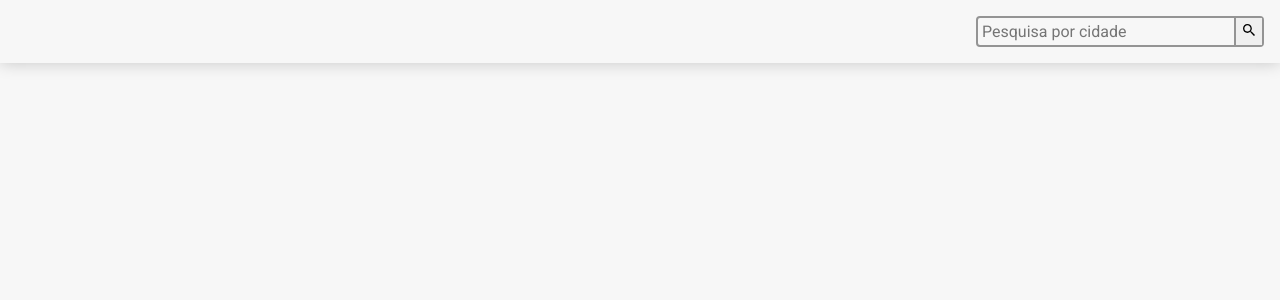
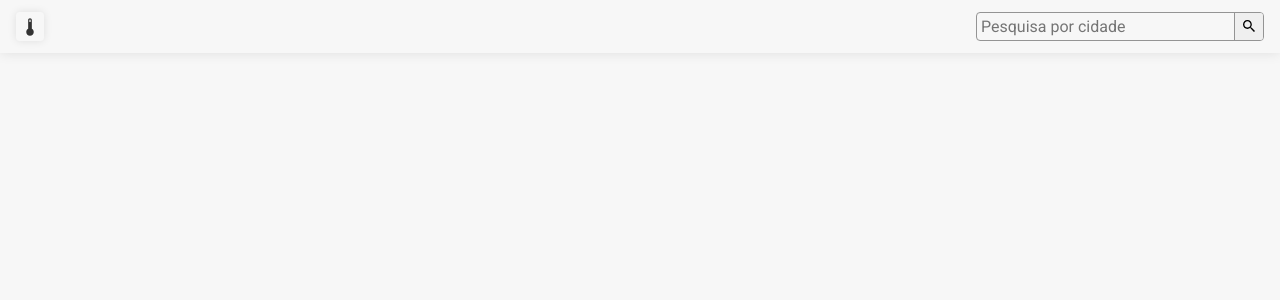
Before and after one commit to NatanTavares/OnCloudNine, a Next.js app: page / in a window 1280 px wide. Shown: the top 300 px of the page. Built offline with nearby package versions, Linux system fonts and the light colour scheme.

Commit message:
feat(styles): Adds the application logo

```diff
--- a/src/components/Header/index.tsx
+++ b/src/components/Header/index.tsx
@@ -1,4 +1,4 @@
-import React, { useEffect } from "react";
+import { useEffect } from "react";
 import { yupResolver } from "@hookform/resolvers/yup";
 import { useWeather } from "../../hooks/useWeather";
 import { useError } from "../../hooks/useError";
@@ -6,7 +6,7 @@ import { useForm } from "react-hook-form";
 import * as yup from "yup";
 
 import styles from "./styles.module.scss";
-import { IoMdSearch } from "react-icons/io";
+import { IoMdSearch, IoMdThermometer } from "react-icons/io";
 
 const schema = yup.object().shape({
   cityName: yup
@@ -36,10 +36,13 @@ export function Header() {
 
   return (
     <header className={styles.container}>
+      <div>
+        <IoMdThermometer size={20} />
+      </div>
       <form className={styles.searchBar} onSubmit={handleSubmit(onSubmit)}>
         <input placeholder="Pesquisa por cidade" {...register("cityName")} />
         <button type="submit">
-          <IoMdSearch />
+          <IoMdSearch size={16} />
         </button>
       </form>
     </header>
--- a/src/components/Header/styles.module.scss
+++ b/src/components/Header/styles.module.scss
@@ -3,38 +3,63 @@
   top: 0;
 
   display: flex;
-  justify-content: flex-end;
+  justify-content: space-between;
 
-  padding: 1rem;
+  padding: 0.75rem 1rem;
   width: 100vw;
 
-  box-shadow: 0px 0px 16px 0px rgba(0, 0, 0, 0.2);
+  box-shadow: 0px 0px 12px 0px rgba(0, 0, 0, 0.1);
+
+  div {
+    display: flex;
+    align-items: center;
+
+    padding: 0.25rem;
+    border-radius: 0.25rem;
+
+    box-shadow: 0px 0px 8px 0px rgba(0, 0, 0, 0.1);
+
+    svg {
+      color: var(--gray-300);
+    }
+  }
 
   .searchBar {
     display: flex;
     width: 18rem;
 
     border-radius: 0.25rem;
-    border: 2px solid var(--gray-600);
+    border: 1px solid var(--gray-600);
     background: var(--gray-990);
+
+    overflow: hidden;
 
     input {
       flex: 1;
       padding: 0.25rem;
 
       border: none;
+      border-right: 1px solid var(--gray-600);
+
       background: transparent;
-      outline: none;
     }
 
     button {
+      display: flex;
+      align-items: center;
+      justify-content: center;
+
       width: 1.75rem;
       border: none;
-      border-left: 2px solid var(--gray-600);
+
       transition: filter 0.1s;
 
       &:hover {
-        filter: brightness(0.9);
+        filter: brightness(0.96);
+      }
+
+      svg {
+        transform: translateY(-0.0625rem); // - 1px
       }
     }
   }
```
